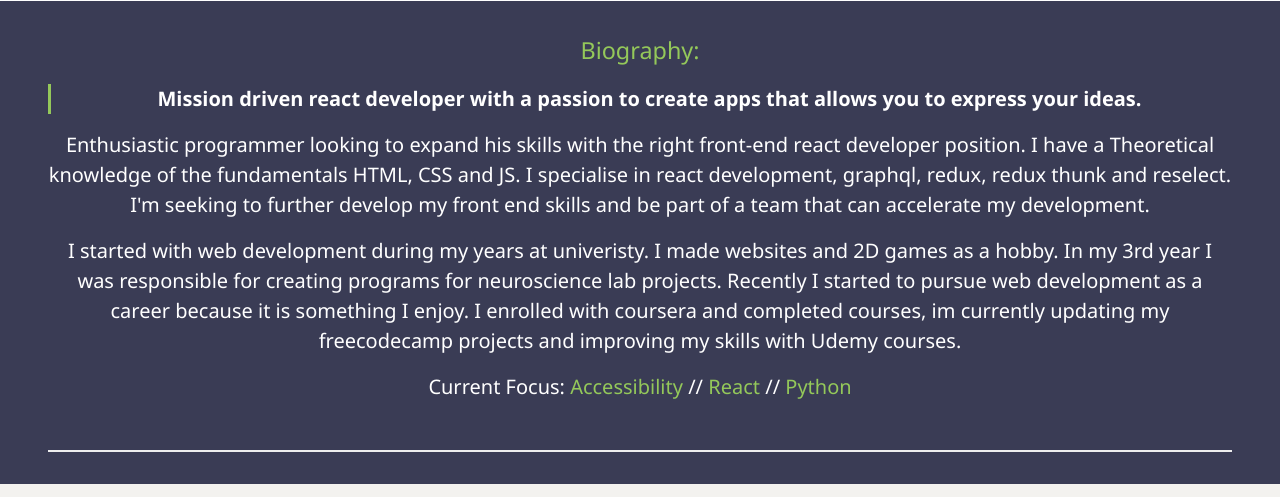
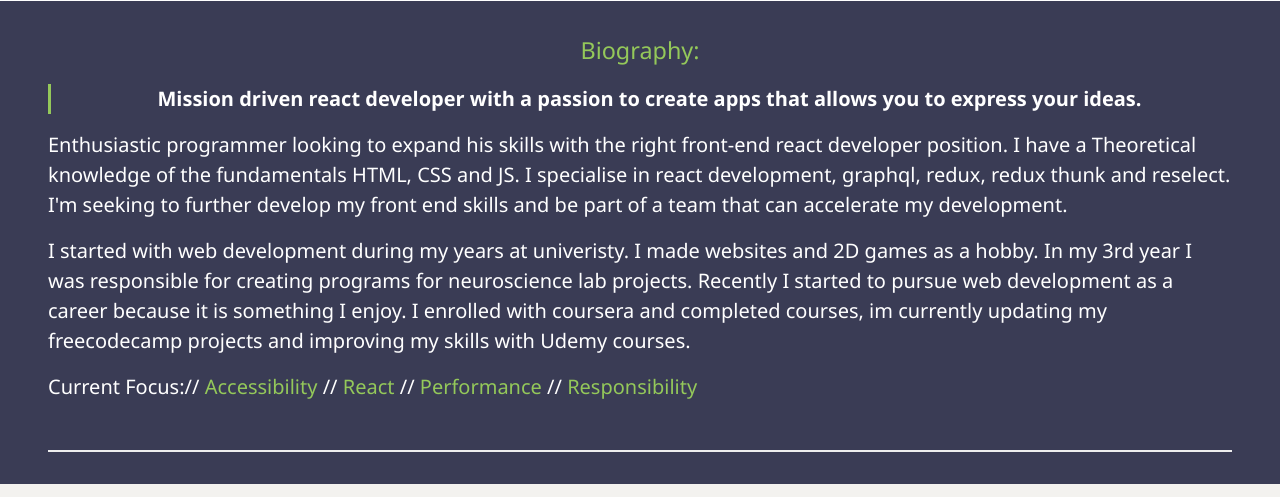
Before and after one commit to danielphilipjohnson/Personal-Website, a Gatsby site: page / in a window 1280 px wide. Shown: the part 1440-1937 px from the top of the page. Built offline with nearby package versions, Linux system fonts and the light colour scheme; Gatsby itself is replaced by a stand-in of ours.

Commit message:
fetched data to display on the view

```diff
--- a/gatsby-config.js
+++ b/gatsby-config.js
@@ -61,6 +61,7 @@ module.exports = {
       pursue web development as a career because it is something I enjoy. I
       enrolled with coursera and completed courses, im currently updating my
       freecodecamp projects and improving my skills with Udemy courses.`,
+      focuses: ["Accessibility", `React`, `Performance`, `Responsibility`],
     },
     socials: [
       {
--- a/src/component/Biography.js
+++ b/src/component/Biography.js
@@ -3,39 +3,24 @@ import { useStaticQuery, graphql } from "gatsby";
 
 function Biography() {
   const { site } = useStaticQuery(siteQuery);
-  console.log(site);
   return (
     <div className="bio">
       <div className="bio-content">
         <h3 className="text-secondary">Biography:</h3>
-        <h4 className="mission">
-          Mission driven react developer with a passion to create apps that
-          allows you to express your ideas.
-        </h4>
+        <h4 className="mission">{site.siteMetadata.biography.statement}</h4>
 
-        <p>
-          Enthusiastic programmer looking to expand his skills with the right
-          front-end react developer position. I have a Theoretical knowledge of
-          the fundamentals HTML, CSS and JS. I specialise in react development,
-          graphql, redux, redux thunk and reselect. I'm seeking to further
-          develop my front end skills and be part of a team that can accelerate
-          my development.
-        </p>
-        <p>
-          I started with web development during my years at univeristy. I made
-          websites and 2D games as a hobby. In my 3rd year I was responsible for
-          creating programs for neuroscience lab projects. Recently I started to
-          pursue web development as a career because it is something I enjoy. I
-          enrolled with coursera and completed courses, im currently updating my
-          freecodecamp projects and improving my skills with Udemy courses.
-        </p>
+        <p>{site.siteMetadata.biography.missionStatement}</p>
+        <p>{site.siteMetadata.biography.subStatement}</p>
         <p>
           Current Focus:
-          <span className="text-secondary"> Accessibility </span>
-          //
-          <span className="text-secondary"> React </span>
-          //
-          <span className="text-secondary"> Python </span>
+          {site.siteMetadata.biography.focuses.map((focus) => {
+            return (
+              <>
+                //
+                <span className="text-secondary"> {focus} </span>
+              </>
+            );
+          })}
         </p>
       </div>
     </div>
@@ -48,7 +33,12 @@ const siteQuery = graphql`
   query {
     site {
       siteMetadata {
-        tagline
+        biography {
+          statement
+          missionStatement
+          subStatement
+          focuses
+        }
       }
     }
   }
--- a/src/pages/main.css
+++ b/src/pages/main.css
@@ -241,6 +241,9 @@ address {
 .bio-content h3,
 .bio-content p {
   margin-bottom: 1rem;
+}
+.bio-content p {
+  text-align: left;
 }
 .bio-content .mission {
   border-left: 3px solid #94c85a;
```
